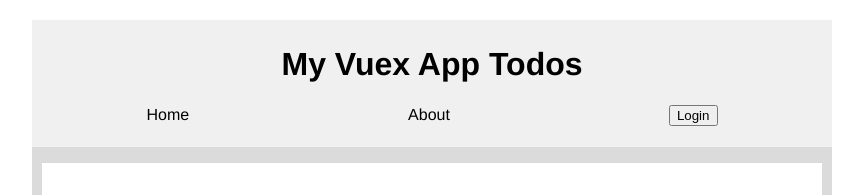
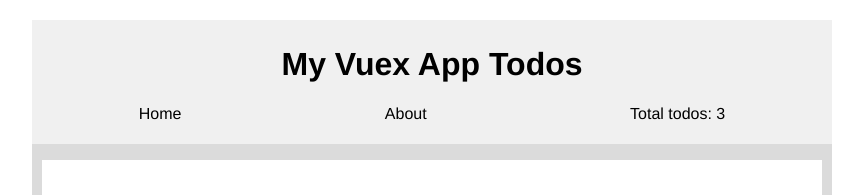
Before and after one commit to dungthinhtv/vue2-vuex-tutorial, a Vue app: page / in a window 1280 px wide. Shown: the top 195 px of the page, without its empty margins (208-1071 px from the left). Built offline with nearby package versions, Linux system fonts and the light colour scheme.

Commit message:
1 file modified

```diff
--- a/src/components/Navbar.vue
+++ b/src/components/Navbar.vue
@@ -4,22 +4,19 @@
     <ul>
       <li>Home</li>
       <li>About</li>
-      <li v-if="isAuthenticated">
-        Total todos: {{ todos.length }}
-        <button @click="TOGGLE_AUTH">Logout</button>
-      </li>
-      <button v-else @click="TOGGLE_AUTH">Login</button>
+      <li>Total todos: {{ todos.length }}</li>
     </ul>
   </div>
 </template>
 
 <script>
-import { mapMutations, mapGetters } from 'vuex'
-
 export default {
   name: 'Navbar',
-  computed: mapGetters(['todos', 'isAuthenticated']),
-  methods: mapMutations(['TOGGLE_AUTH']),
+  computed: {
+    todos() {
+      return this.$store.state.todos
+    },
+  },
 }
 </script>
 
```
